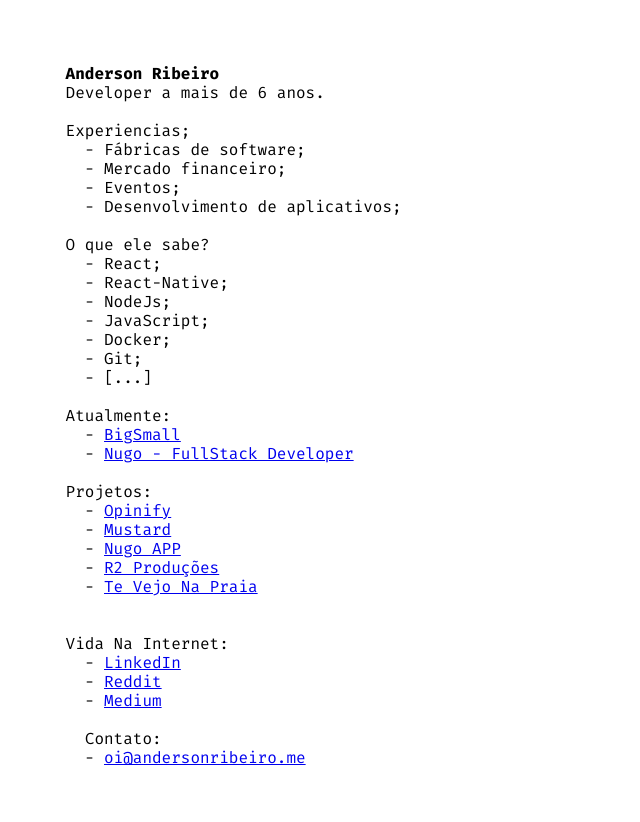
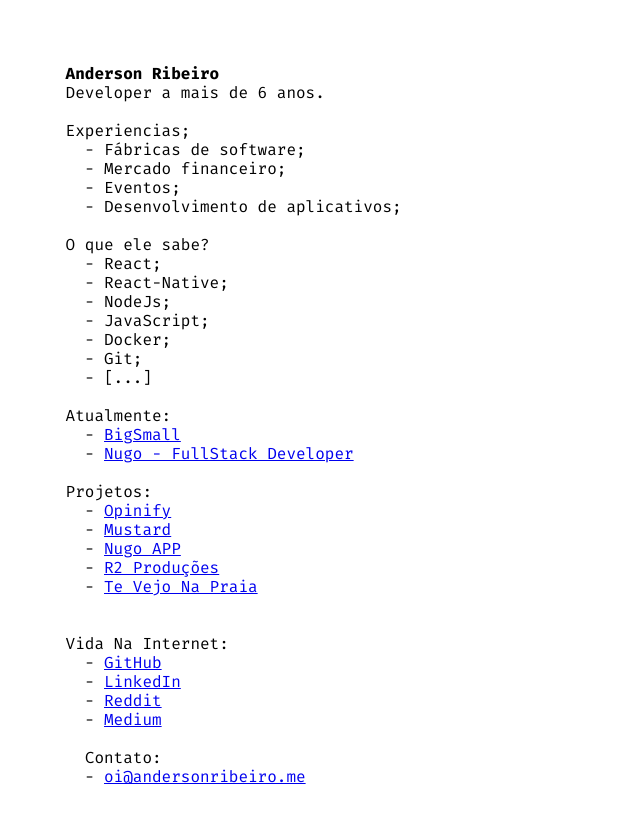
Before and after one commit to anderson-cubo/anderson-cubo.github.io, a plain HTML site: page index.html in a window 1280 px wide. Shown: the whole page, without its empty margins (0-640 px from the left). Drawn offline with Linux system fonts and the light colour scheme.

Commit message:
add github

```diff
--- a/index.html
+++ b/index.html
@@ -44,6 +44,7 @@
 
 
       Vida Na Internet:
+        - <a target="_blank" href="https://www.github.com/anderson-cubo">GitHub</a>
         - <a target="_blank" href="https://www.linkedin.com/in/anderson-df">LinkedIn</a>
         - <a target="_blank" href="https://www.reddit.com/user/GreenBit6">Reddit</a>
         - <a target="_blank" href="https://medium.com/@mindmeoh">Medium</a>
```
